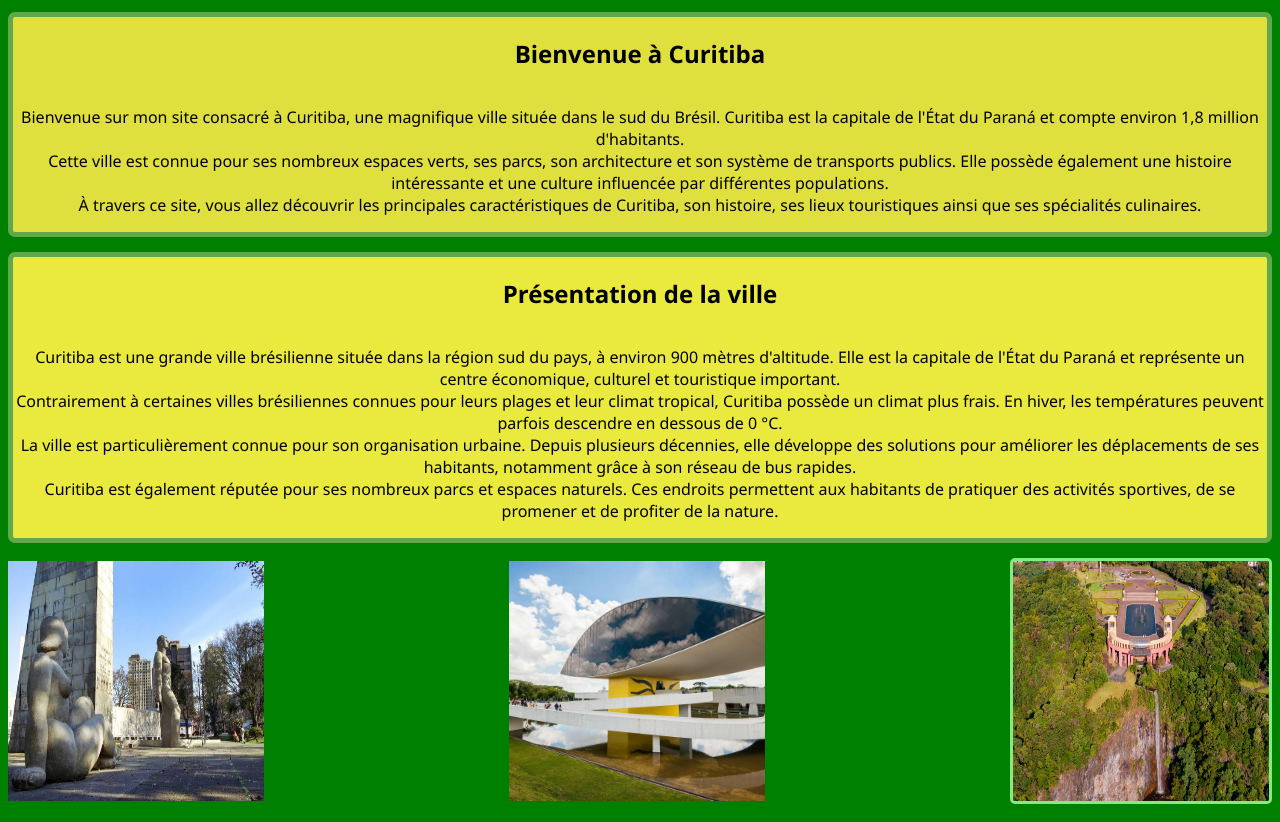
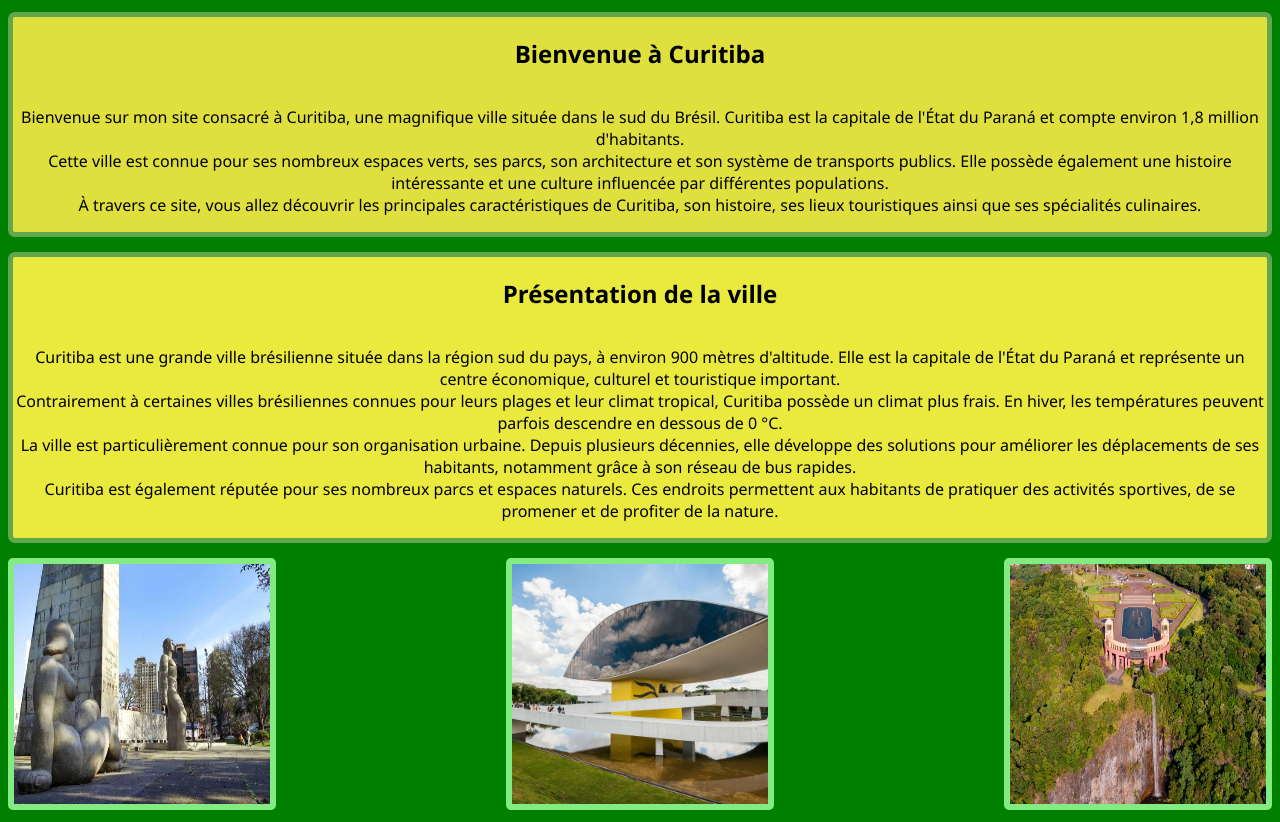
Before and after one commit to Cinq-pixel/projet_curitiba_presentations_html, a plain HTML site: page index.html in a window 1280 px wide. Shown: the part 119-941 px from the top of the page. Drawn offline with Linux system fonts and the light colour scheme; a web font is replaced by a local one.

Commit message:
Ajout de bordure sur les images

```diff
--- a/style.css
+++ b/style.css
@@ -26,8 +26,7 @@ main
     background-color: rgb(223, 223, 62);
     display: flex;
     flex-direction: column;
-    font-family:'Segoe UI', Tahoma, Geneva, Verdana, sans-serif
-
+    font-family:'Segoe UI', Tahoma, Geneva, Verdana, sans-serif;
 }
 .Section_2_Index
 {
@@ -54,25 +53,45 @@ main
     height: auto;
     width: 20vw;
     height: 30vh;
-    border: solid rgb(130, 235, 130);
+    border: 6px solid rgb(130, 235, 130);
     border-radius: 5px;
+}
+.Img_Parc:hover {
+    width: 22vw;
+    height: 35vh;
+    border: 6px solid rgb(48, 88, 48);
 }
 
 .Img_ParcStatut
 {
-      width: 30vw;
+    width: 30vw;
     height: auto;
     width: 20vw;
     height: 30vh;
+    border: 6px solid rgb(130, 235, 130);
+    border-radius: 5px;
 }
+.Img_ParcStatut:hover {
+    width: 22vw;
+    height: 35vh;
+    border: 6px solid rgb(48, 88, 48);
+}
+
 
 .Img_Muse
 {
-       width: 30vw;
-    height: auto;
     width: 20vw;
     height: 30vh;
+    border: 6px solid rgb(130, 235, 130);
+    border-radius: 5px;
 }
+
+.Img_Muse:hover {
+    width: 22vw;
+    height: 35vh;
+    border: 6px solid rgb(48, 88, 48);
+}
+
 
 .liens_image
 {
```
